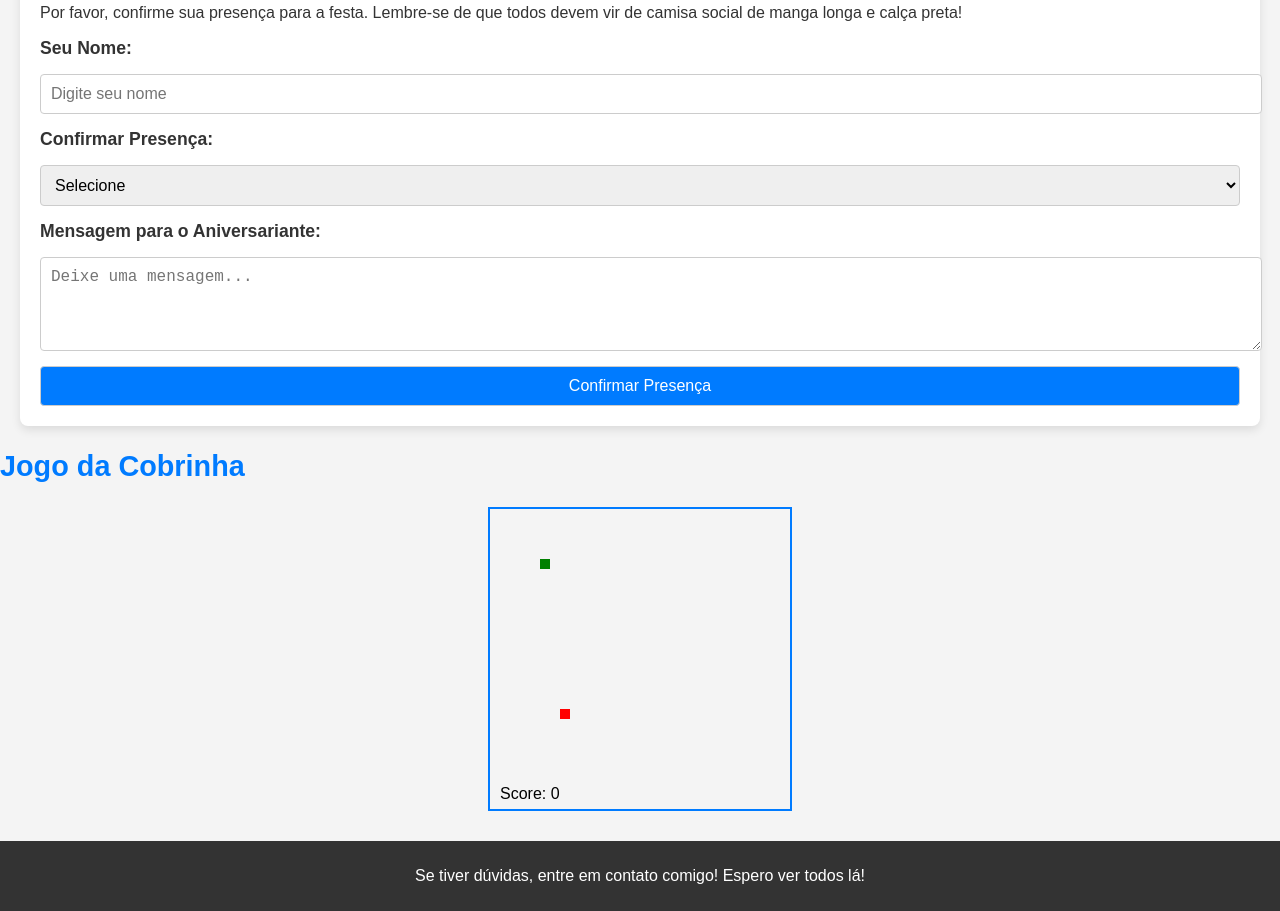
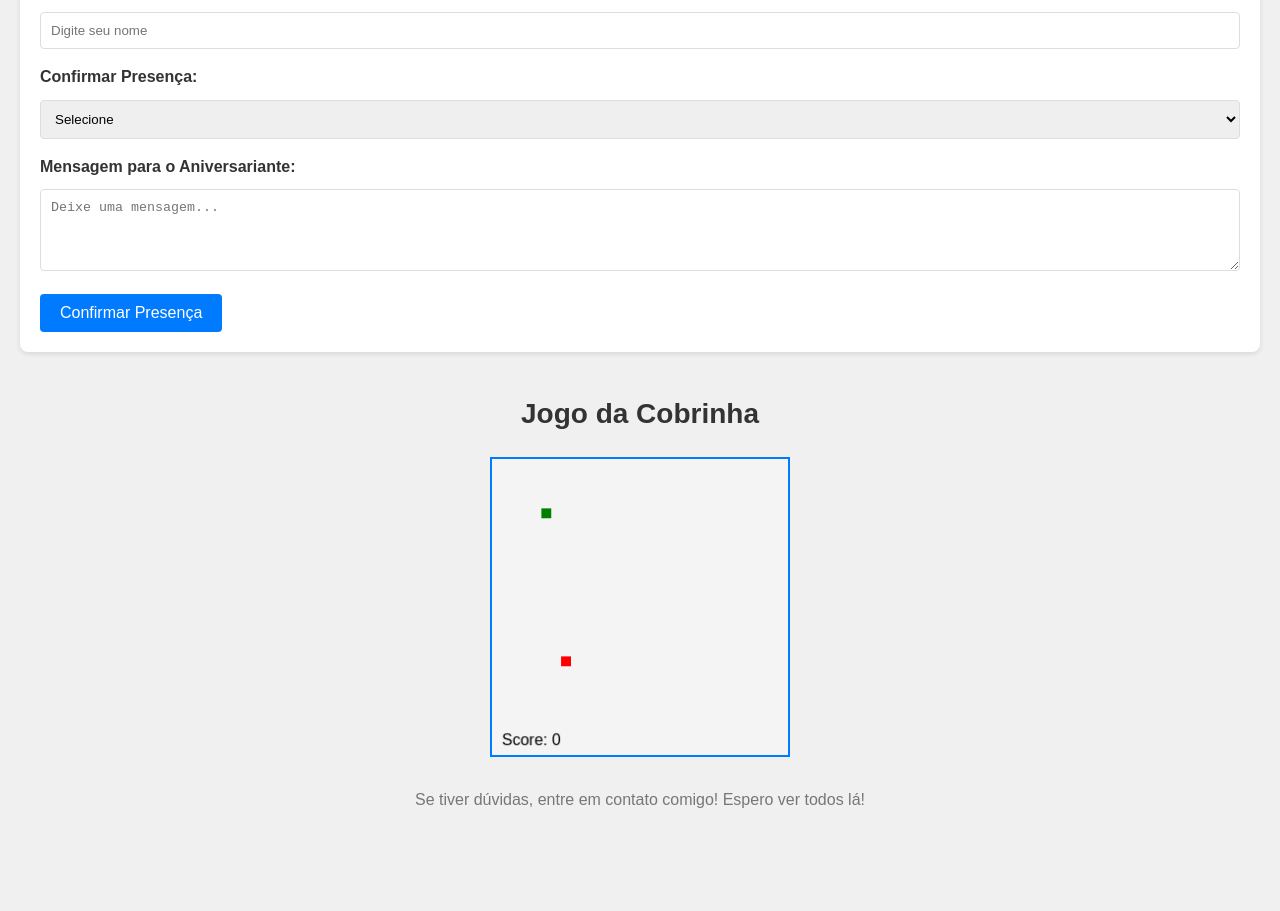
Before and after one commit to PetrusMagnus/convite-aniversario, a plain HTML site: page index.html in a window 1280 px wide. Shown: the part 557-1468 px from the top of the page. After the commit the page ends 1389 px from the top, so only its background shows below. Drawn offline with Linux system fonts and the light colour scheme.

Commit message:
Update styles.css

```diff
--- a/styles.css
+++ b/styles.css
@@ -1,108 +1,110 @@
-/* Estilos gerais */
-body {
-    font-family: Arial, sans-serif;
-    background-color: #f4f4f4;
-    color: #333;
+/* Resetando margens e paddings */
+* {
     margin: 0;
     padding: 0;
     box-sizing: border-box;
 }
 
-h1, h2 {
+/* Estilos para o corpo */
+body {
+    font-family: Arial, sans-serif;
+    background-color: #f0f0f0;
     color: #333;
+    line-height: 1.6;
+    padding: 20px;
 }
 
+/* Estilos para o cabeçalho */
+header {
+    text-align: center;
+    background-color: #007bff;
+    color: white;
+    padding: 20px 0;
+    margin-bottom: 30px;
+}
+
+/* Estilos para os títulos */
 h1 {
-    font-size: 2.5rem;
-    margin: 0;
+    font-size: 36px;
+    margin-bottom: 10px;
 }
 
 h2 {
-    font-size: 1.8rem;
-    color: #007bff;
-}
-
-/* Header */
-header {
-    background-color: #007bff;
-    color: white;
-    text-align: center;
-    padding: 20px 0;
-}
-
-header p {
-    font-size: 1.2rem;
+    font-size: 28px;
+    margin-bottom: 15px;
 }
 
 /* Seção de informações */
 #informacoes {
+    background-color: white;
     padding: 20px;
-    margin: 20px;
-    background-color: white;
+    margin-bottom: 30px;
     border-radius: 8px;
-    box-shadow: 0 4px 10px rgba(0, 0, 0, 0.1);
+    box-shadow: 0 2px 5px rgba(0, 0, 0, 0.1);
 }
 
 #informacoes p {
-    font-size: 1.1rem;
+    font-size: 18px;
 }
 
-/* Seção de confirmação */
+/* Formulário de confirmação */
 #confirmacao {
+    background-color: white;
     padding: 20px;
-    margin: 20px;
-    background-color: white;
     border-radius: 8px;
-    box-shadow: 0 4px 10px rgba(0, 0, 0, 0.1);
+    box-shadow: 0 2px 5px rgba(0, 0, 0, 0.1);
 }
 
-form {
-    display: flex;
-    flex-direction: column;
-    gap: 15px;
+#confirmacao label {
+    display: block;
+    margin-bottom: 10px;
+    font-weight: bold;
 }
 
-label {
-    font-weight: bold;
-    font-size: 1.1rem;
+#confirmacao input,
+#confirmacao select,
+#confirmacao textarea {
+    width: 100%;
+    padding: 10px;
+    margin-bottom: 15px;
+    border: 1px solid #ddd;
+    border-radius: 4px;
 }
 
-/* Campos de entrada */
-input, select, textarea, button {
-    padding: 10px;
-    font-size: 1rem;
+#confirmacao button {
+    background-color: #007bff;
+    color: white;
+    padding: 10px 20px;
+    border: none;
     border-radius: 4px;
-    border: 1px solid #ccc;
+    font-size: 16px;
+    cursor: pointer;
 }
 
-input, select, textarea {
-    width: 100%;
-}
-
-textarea {
-    resize: vertical;
-}
-
-button {
-    background-color: #007bff;
-    color: white;
-    cursor: pointer;
-    transition: background-color 0.3s ease;
-}
-
-button:hover {
+#confirmacao button:hover {
     background-color: #0056b3;
 }
 
-/* Footer */
+/* Seção do jogo da cobrinha */
+#jogo-cobrinha {
+    text-align: center;
+    margin-top: 40px;
+}
+
+#snake-game {
+    margin-top: 20px;
+    border: 2px solid #007bff;
+    background-color: #f4f4f4;
+    display: block;
+    width: 300px;
+    height: 300px;
+    margin: 0 auto;
+}
+
+/* Rodapé */
 footer {
     text-align: center;
-    padding: 10px 0;
-    background-color: #333;
-    color: white;
     margin-top: 30px;
+    font-size: 16px;
+    color: #777;
 }
-
-footer p {
-    font-size: 1rem;
-}
```
